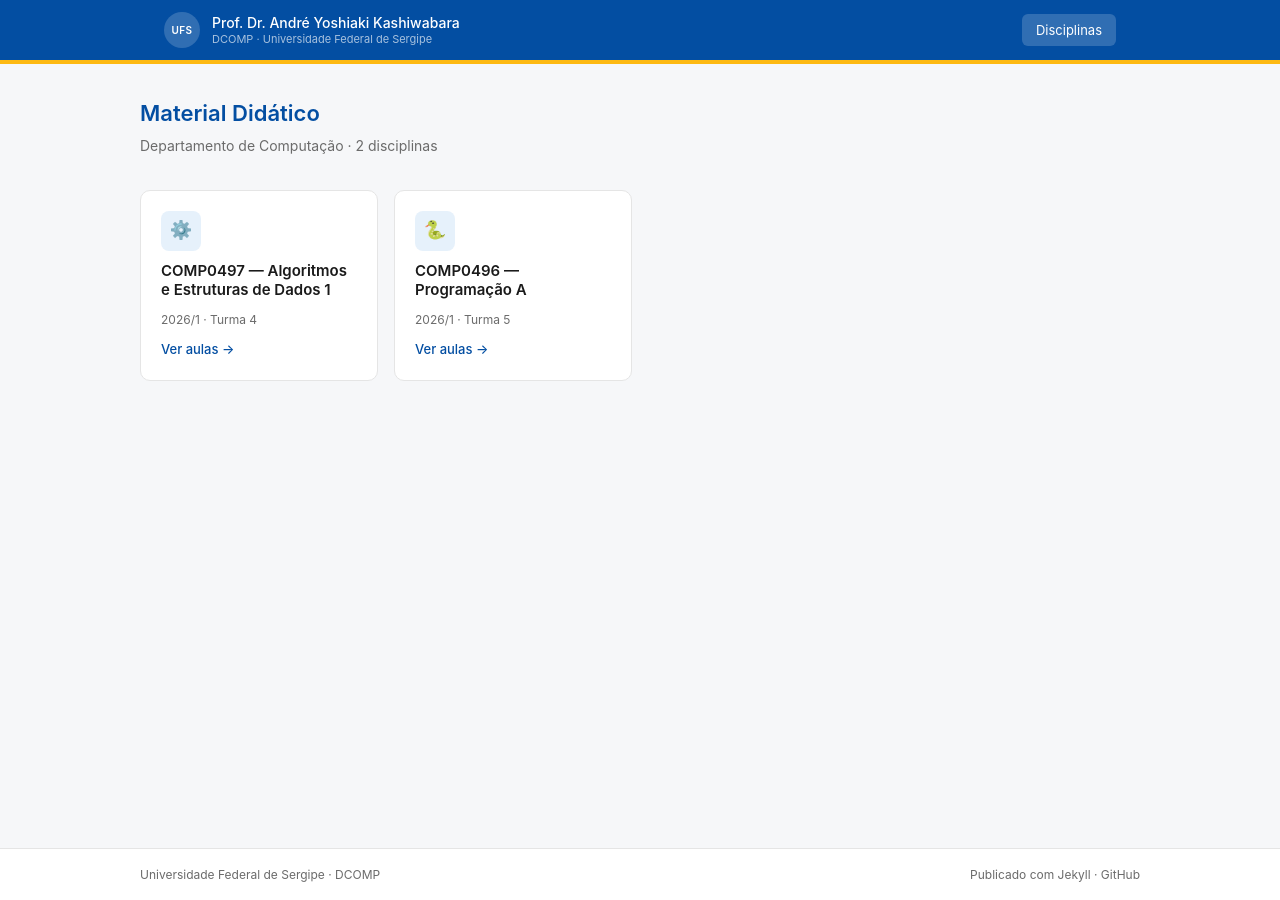
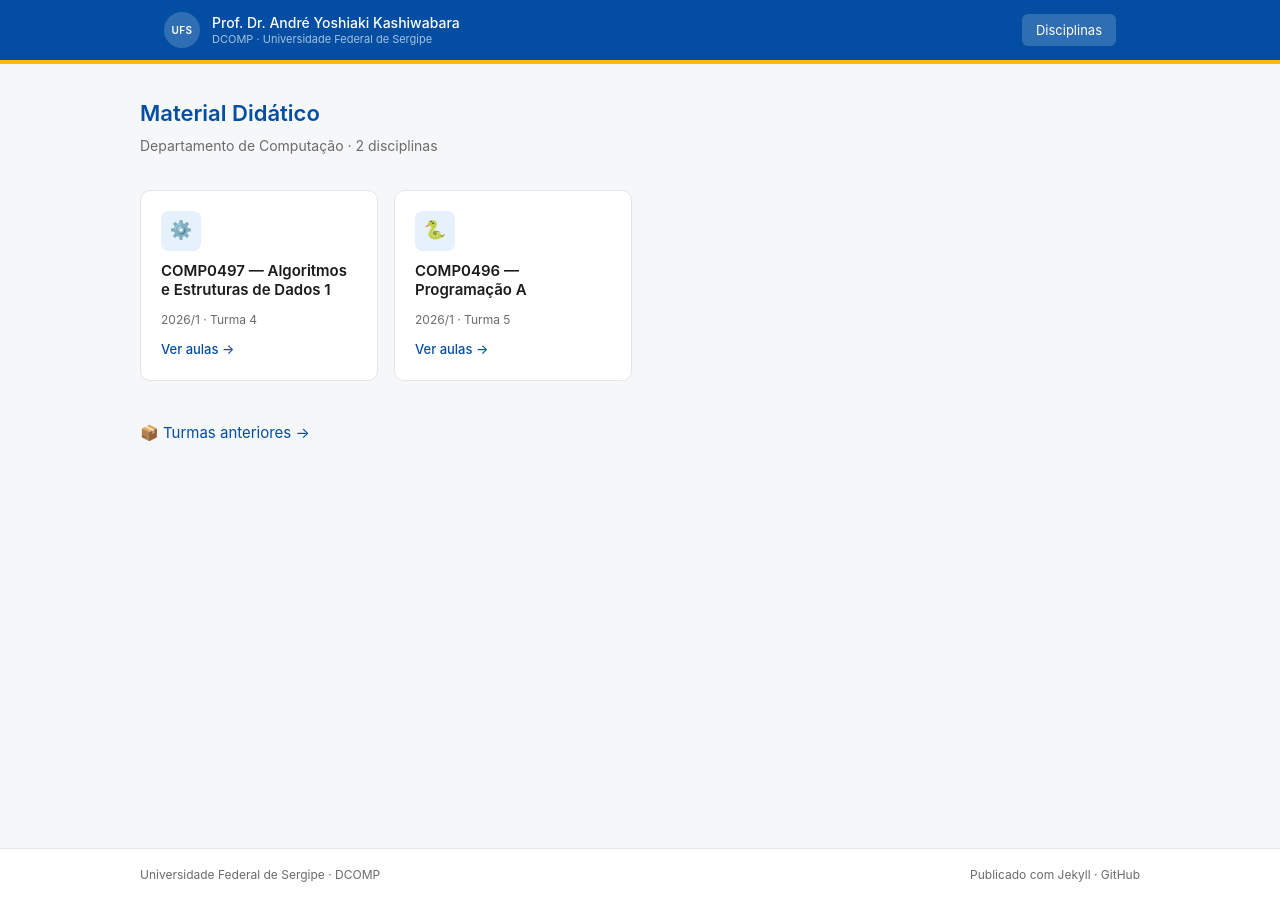
Before and after one commit to ayoshiaki/ufs-disciplinas, a Jekyll site: the page built from index.md, in a window 1280 px wide. Built offline with Jekyll 4.4.1, drawn with Linux system fonts in a browser that asks for light colours.

Commit message:
Home lista apenas turmas atuais e linka o arquivo
Co-Authored-By: Claude Fable 5 <noreply@anthropic.com>

```diff
--- a/index.md
+++ b/index.md
@@ -3,18 +3,29 @@ layout: default
 title: "Material Didático"
 ---
 
+{% assign disciplinas_ativas = "" | split: "" %}
+{% for d in site.data.disciplinas %}
+  {% assign ativas = d.turmas | where_exp: "t", "t.arquivada != true" %}
+  {% if ativas.size > 0 %}
+    {% assign disciplinas_ativas = disciplinas_ativas | push: d %}
+  {% endif %}
+{% endfor %}
+
 <h1 class="page-title">Material Didático</h1>
-<p class="page-subtitle">Departamento de Computação · {{ site.data.disciplinas | size }} disciplinas</p>
+<p class="page-subtitle">Departamento de Computação · {{ disciplinas_ativas | size }} disciplinas</p>
 
 <div class="cards-grid">
-{% for d in site.data.disciplinas %}
+{% for d in disciplinas_ativas %}
+  {% assign ativas = d.turmas | where_exp: "t", "t.arquivada != true" %}
   <a href="{{ d.slug | relative_url }}" class="card" style="text-decoration:none; color:inherit;">
     <div class="card-icon">{{ d.icone }}</div>
     <div class="card-title">{{ d.nome }}</div>
     <div class="card-meta">
-      {% for t in d.turmas %}{{ t.semestre }} · {{ t.label }}{% unless forloop.last %} &nbsp;·&nbsp; {% endunless %}{% endfor %}
+      {% for t in ativas %}{{ t.semestre }} · {{ t.label }}{% unless forloop.last %} &nbsp;·&nbsp; {% endunless %}{% endfor %}
     </div>
     <span class="card-link">Ver aulas →</span>
   </a>
 {% endfor %}
 </div>
+
+<p style="margin-top:2.5rem;"><a href="{{ 'arquivo' | relative_url }}">📦 Turmas anteriores →</a></p>
```
